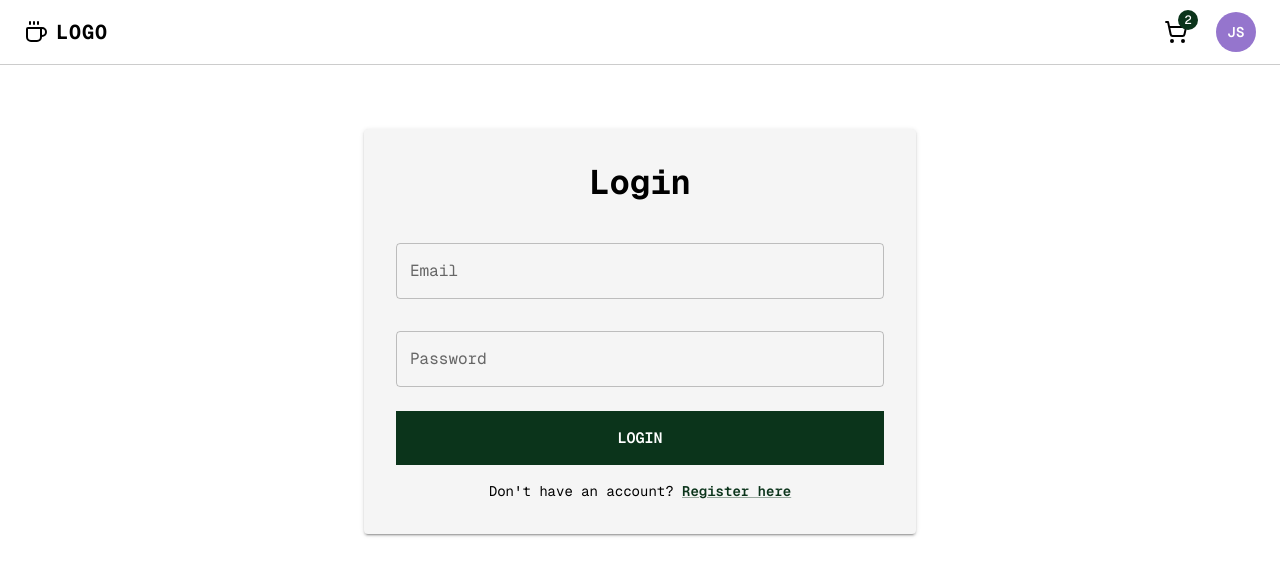
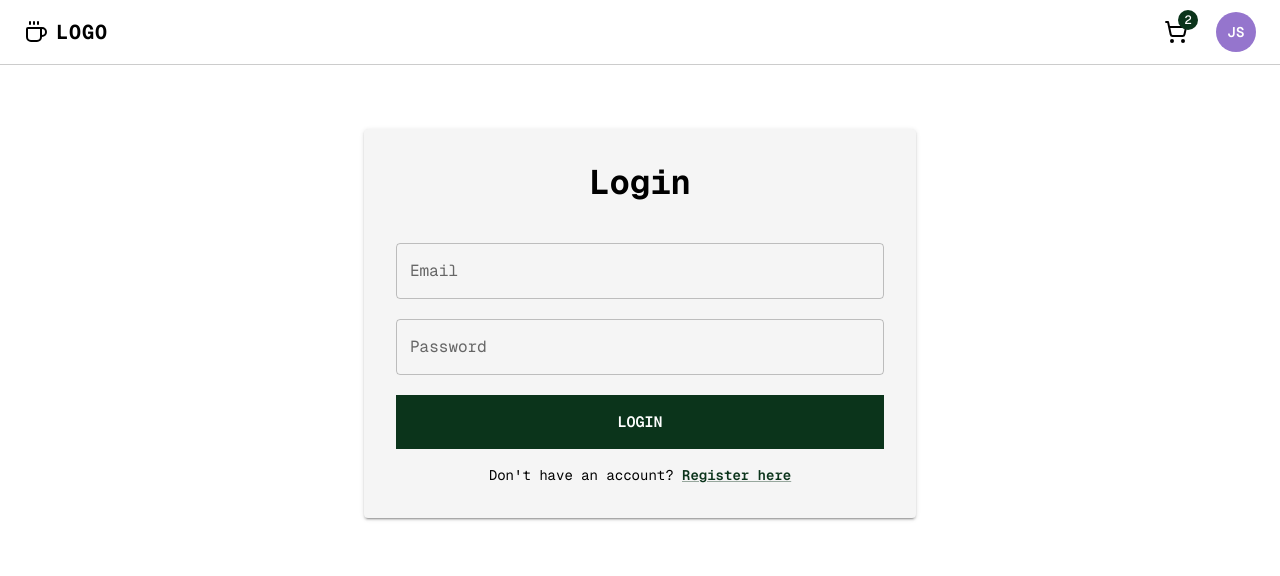
Before and after one commit to faizisyellow/indocoffee-web, a React (Vite) app: page /login in a window 1280 px wide. Shown: the top 576 px of the page. Built offline with nearby package versions, Linux system fonts and the light colour scheme.

Commit message:
Update: Display error input in login form page

```diff
--- a/src/pages/LoginPage.tsx
+++ b/src/pages/LoginPage.tsx
@@ -10,6 +10,7 @@ import {
   Paper,
 } from "@mui/material";
 import { useNavigate } from "react-router";
+import { useState } from "react";
 
 const loginSchema = yup.object({
   email: yup.string().email("Invalid email").required("Email is required"),
@@ -17,6 +18,7 @@ const loginSchema = yup.object({
 });
 
 export default function LoginPage() {
+  const [errors, setErrors] = useState<Record<string, string>>({});
   const navigate = useNavigate();
 
   const form = useForm({
@@ -26,12 +28,18 @@ export default function LoginPage() {
     },
     onSubmit: async ({ value }) => {
       try {
+        setErrors({});
         await loginSchema.validate(value, { abortEarly: false });
         console.log("Login form submitted:", value);
         navigate("/");
       } catch (error) {
         if (error instanceof yup.ValidationError) {
-          console.log("Validation errors:", error.errors);
+          const newErrors: Record<string, string> = {};
+          error.inner.forEach((err) => {
+            if (err.path && !newErrors[err.path])
+              newErrors[err.path] = err.message;
+          });
+          setErrors(newErrors);
         }
       }
     },
@@ -57,6 +65,7 @@ export default function LoginPage() {
           <form.Field
             name="email"
             children={(field) => (
+              <Box>
                 <TextField
                   fullWidth
                   label="Email"
@@ -65,14 +74,26 @@ export default function LoginPage() {
                   onChange={(e) => field.handleChange(e.target.value)}
                   onBlur={field.handleBlur}
                   margin="normal"
-                sx={{ mb: 2 }}
+                  sx={{ mb: 0.5 }}
+                  error={Boolean(errors.email)}
                 />
+                {errors.email && (
+                  <Typography
+                    variant="caption"
+                    color="error"
+                    sx={{ display: "block", mb: 2 }}
+                  >
+                    {errors.email}
+                  </Typography>
+                )}
+              </Box>
             )}
           />
 
           <form.Field
             name="password"
             children={(field) => (
+              <Box>
                 <TextField
                   fullWidth
                   label="Password"
@@ -81,8 +102,19 @@ export default function LoginPage() {
                   onChange={(e) => field.handleChange(e.target.value)}
                   onBlur={field.handleBlur}
                   margin="normal"
-                sx={{ mb: 3 }}
+                  sx={{ mb: 0.5 }}
+                  error={Boolean(errors.password)}
                 />
+                {errors.password && (
+                  <Typography
+                    variant="caption"
+                    color="error"
+                    sx={{ display: "block", mb: 3 }}
+                  >
+                    {errors.password}
+                  </Typography>
+                )}
+              </Box>
             )}
           />
 
@@ -91,10 +123,7 @@ export default function LoginPage() {
             fullWidth
             variant="contained"
             size="large"
-            sx={{
-              py: 1.5,
-              mb: 2,
-            }}
+            sx={{ py: 1.5, my: 2 }}
           >
             LOGIN
           </Button>
```
Lines whose indentation alone changed are shown as unchanged.
